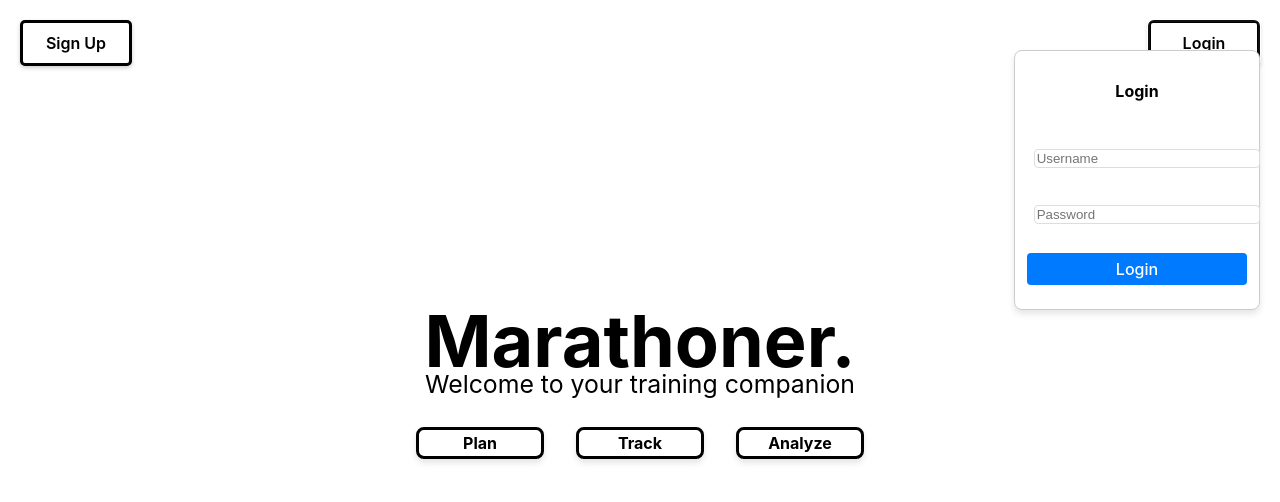
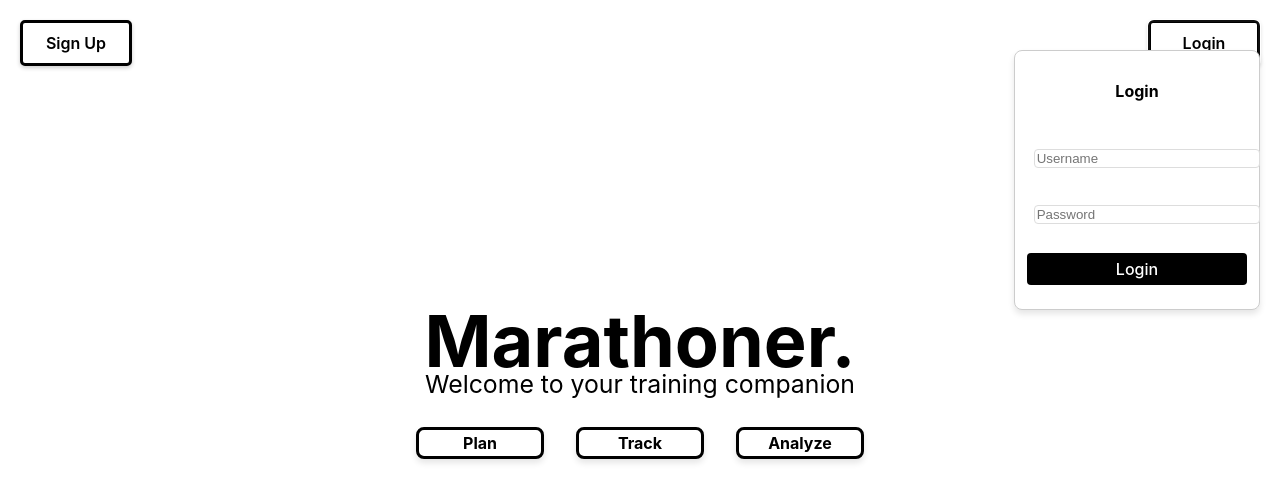
Before and after one commit to tulloch022/marathoner, a React (Vite) app: page / in a window 1280 px wide. Both pictures are taken after a click on the button "Login". Shown: the top 502 px of the page. Built offline with nearby package versions, Linux system fonts and the light colour scheme.

Commit message:
fixed color of login modal button

```diff
--- a/src/index.css
+++ b/src/index.css
@@ -644,7 +644,7 @@ li {
 .login-popup button {
   width: 100%;
   padding: 6px;
-  background: #007bff;
+  background: black;
   color: white;
   border: none;
   border-radius: 4px;
```
